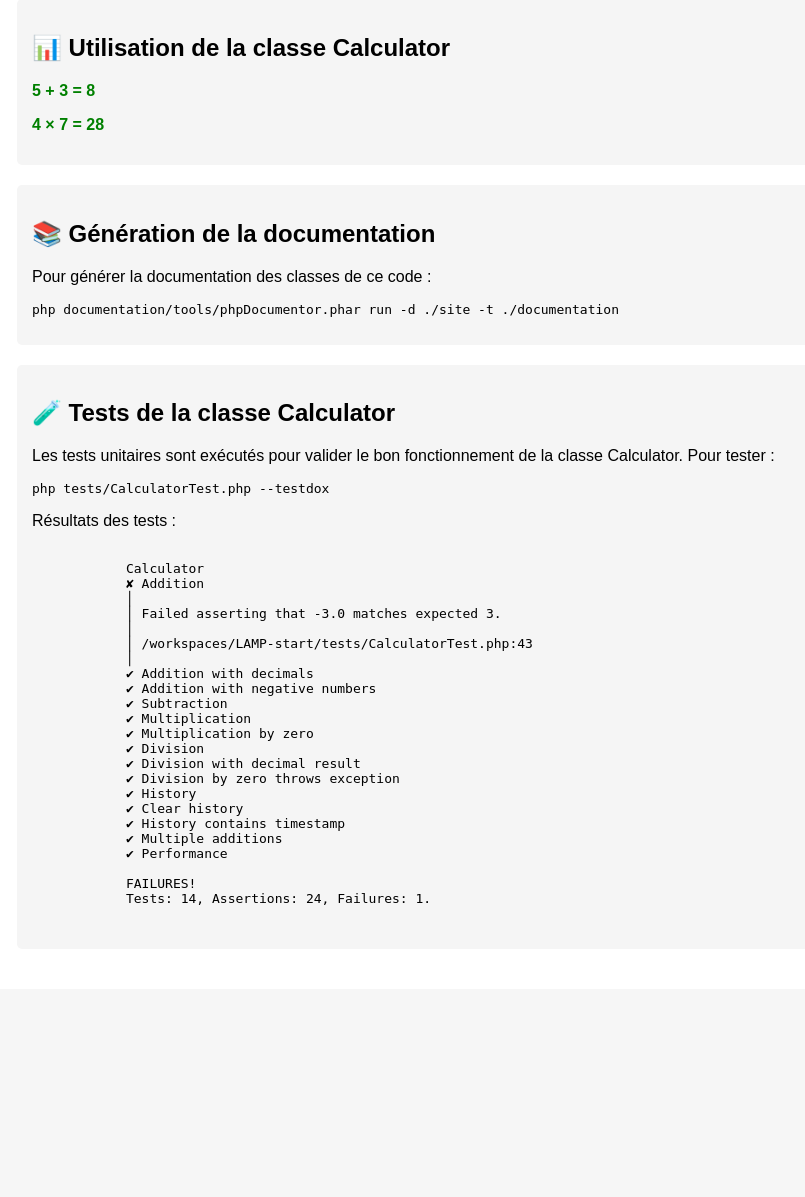
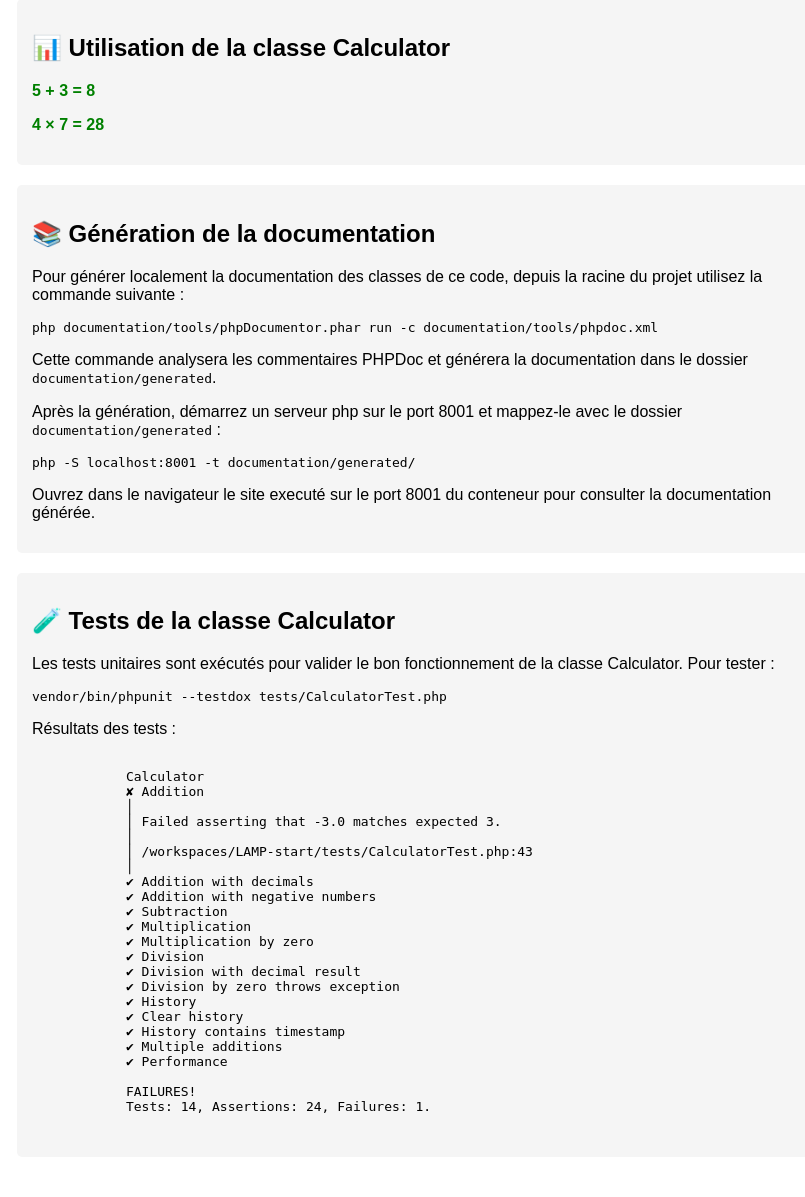
Before and after one commit to icof/LAMP-start, a PHP site: page /site/index.php in a window 1280 px wide. Shown: the part 102-1299 px from the top of the page, without its empty margins (223-1028 px from the left). Before the commit the page ends 1007 px from the top, so only its background shows below. Run offline with PHP 8.4, Linux system fonts and the light colour scheme.

Commit message:
maj documentations

```diff
--- a/site/index.php
+++ b/site/index.php
@@ -41,14 +41,18 @@ require_once 'classes/Calculator.php';
 
     <div class="demo-section">
         <h2>📚 Génération de la documentation</h2>
-        <p>Pour générer la documentation des classes de ce code :</p>
-        <pre><code>php documentation/tools/phpDocumentor.phar run -d ./site -t ./documentation</code></pre>
+        <p>Pour générer localement la documentation des classes de ce code, depuis la racine du projet utilisez la commande suivante :</p>
+        <pre><code>php documentation/tools/phpDocumentor.phar run -c documentation/tools/phpdoc.xml</code></pre>
+        <p>Cette commande analysera les commentaires PHPDoc et générera la documentation dans le dossier <code>documentation/generated</code>.</p>
+        <p>Après la génération, démarrez un serveur php sur le port 8001 et mappez-le avec le dossier <code>documentation/generated</code> :</p>
+        <pre><code>php -S localhost:8001 -t documentation/generated/</code></pre>
+        <p>Ouvrez dans le navigateur le site executé sur le port 8001 du conteneur pour consulter la documentation générée.</p>
     </div>
 
     <div class="demo-section">
         <h2>🧪 Tests de la classe Calculator</h2>
         <p>Les tests unitaires sont exécutés pour valider le bon fonctionnement de la classe Calculator. Pour tester :</p>
-        <pre><code>php tests/CalculatorTest.php --testdox</code></pre>
+        <pre><code>vendor/bin/phpunit --testdox tests/CalculatorTest.php</code></pre>
         <p>Résultats des tests :</p>
         <pre><code>
             Calculator
```
Also changed, not shown: README.md, documentation/README.md, tests/README.md (added), 3 other files.
